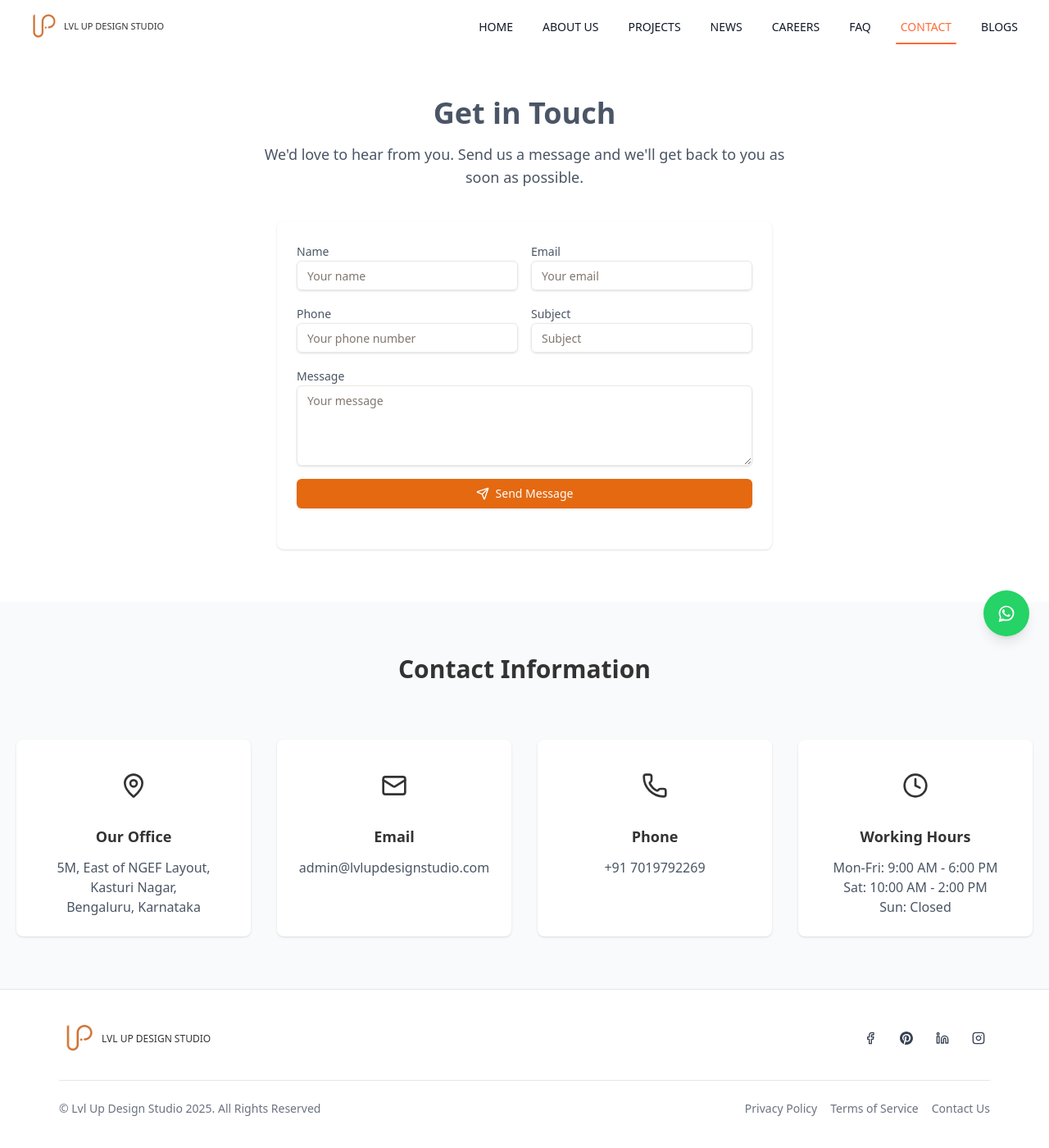
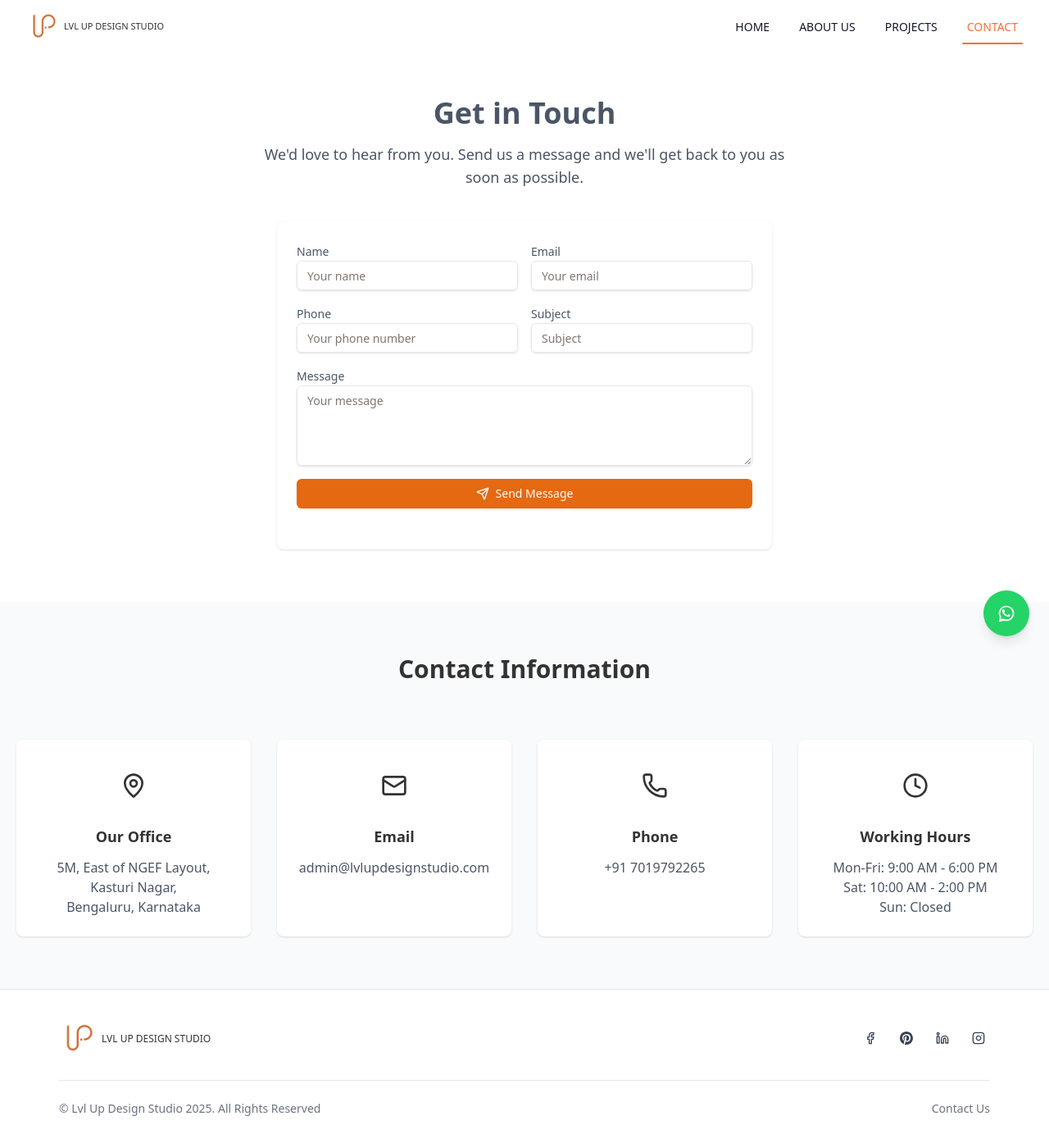
Before and after one commit to Bupalchow/level_p, a React (Vite) app: page /contact in a window 1280 px wide. Shown: the whole page at 82% size. Built offline with nearby package versions, Linux system fonts and the light colour scheme.

Commit message:
removed missing pages

```diff
--- a/src/components/Footer.jsx
+++ b/src/components/Footer.jsx
@@ -101,12 +101,6 @@ export default function Footer() {
             viewport={{ once: true }}
             className="flex flex-wrap justify-center gap-4 text-sm"
           >
-            <Link to="/privacy-policy" className="text-[#6b7280] transition-colors duration-200 no-underline">
-              Privacy Policy
-            </Link>
-            <Link to="/terms" className="text-[#6b7280] transition-colors duration-200 no-underline">
-              Terms of Service
-            </Link>
             <Link to="/contact" className="text-[#6b7280] transition-colors duration-200 no-underline">
               Contact Us
             </Link>
--- a/src/components/Navbar.jsx
+++ b/src/components/Navbar.jsx
@@ -8,11 +8,7 @@ const navItems = [
   { name: "HOME", href: "/" },
   { name: "ABOUT US", href: "/about" },
   { name: "PROJECTS", href: "/projects" },
-  { name: "NEWS", href: "#" },
-  { name: "CAREERS", href: "#" },
-  { name: "FAQ", href: "#" },
   { name: "CONTACT", href: "/contact" },
-  { name: "BLOGS", href: "#" },
 ];
 
 export default function Navbar() {
--- a/src/components/WhatsAppFloat.jsx
+++ b/src/components/WhatsAppFloat.jsx
@@ -2,7 +2,7 @@ import React from "react";
 import { motion } from "framer-motion";
 
 export default function WhatsAppFloat() {
-  const whatsappNumber = "7019792269";
+  const whatsappNumber = "7019792265";
   const whatsappMessage = "Hello! I'd like to know more about your services.";
 
   const whatsappUrl = `https://wa.me/${whatsappNumber}?text=${encodeURIComponent(whatsappMessage)}`;
--- a/src/pages/Contact.jsx
+++ b/src/pages/Contact.jsx
@@ -265,7 +265,7 @@ export default function Contact() {
               </div>
               <h3 className="font-semibold text-lg mb-3">Phone</h3>
               <p className="text-gray-600">
-              +91 7019792269
+              +91 7019792265
               </p>
             </motion.div>
 
--- a/src/pages/Projects.jsx
+++ b/src/pages/Projects.jsx
@@ -264,14 +264,6 @@ const PortfolioGrid = () => {
               >
                 Contact Us
               </motion.a>
-              <motion.a
-                href="/about"
-                whileHover={{ scale: 1.05 }}
-                whileTap={{ scale: 0.95 }}
-                className="px-8 py-3 bg-white border border-[#ff6b35] text-[#ff6b35] rounded-md font-medium hover:bg-gray-50 transition-colors duration-300"
-              >
-                Learn About Us
-              </motion.a>
             </motion.div>
           </div>
         </div>
```
